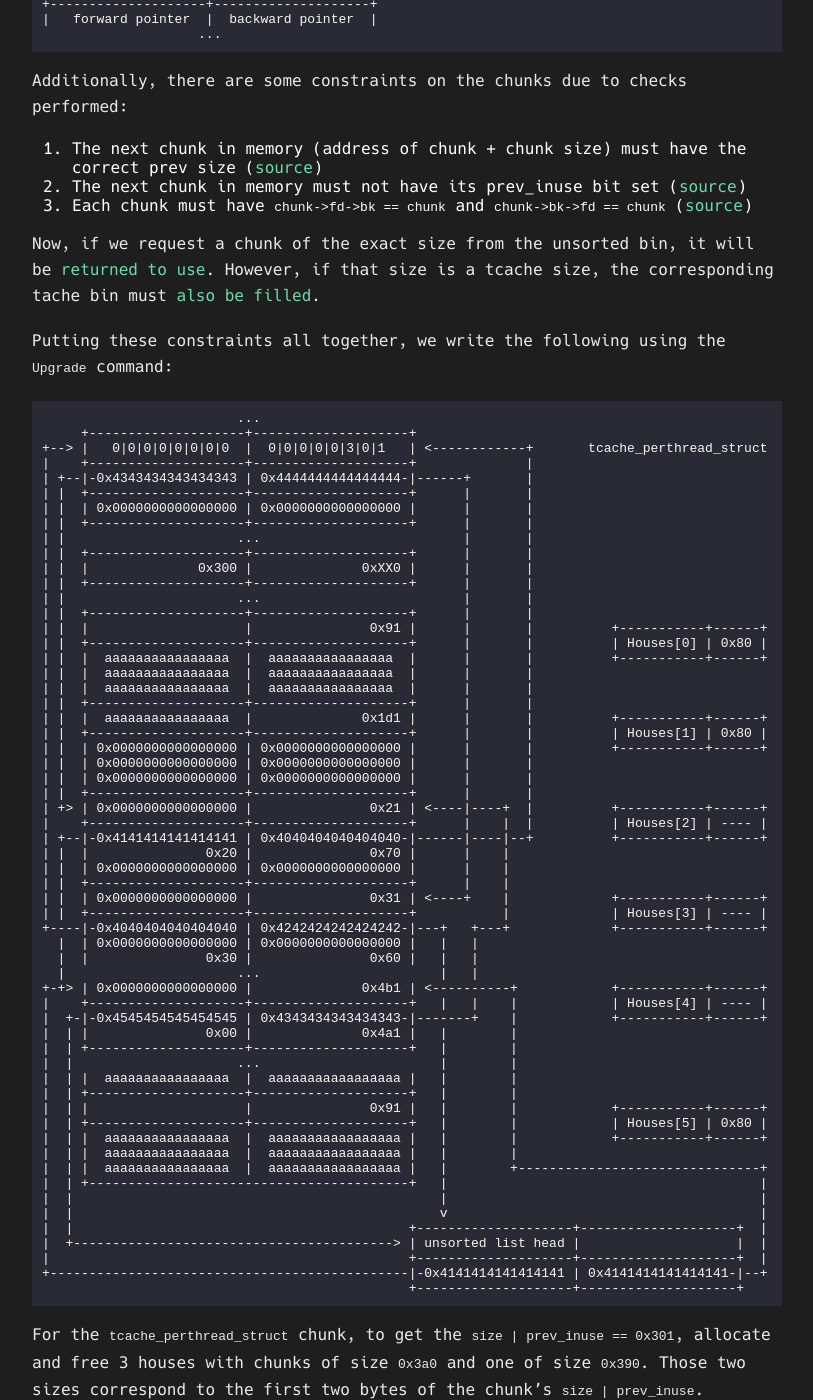
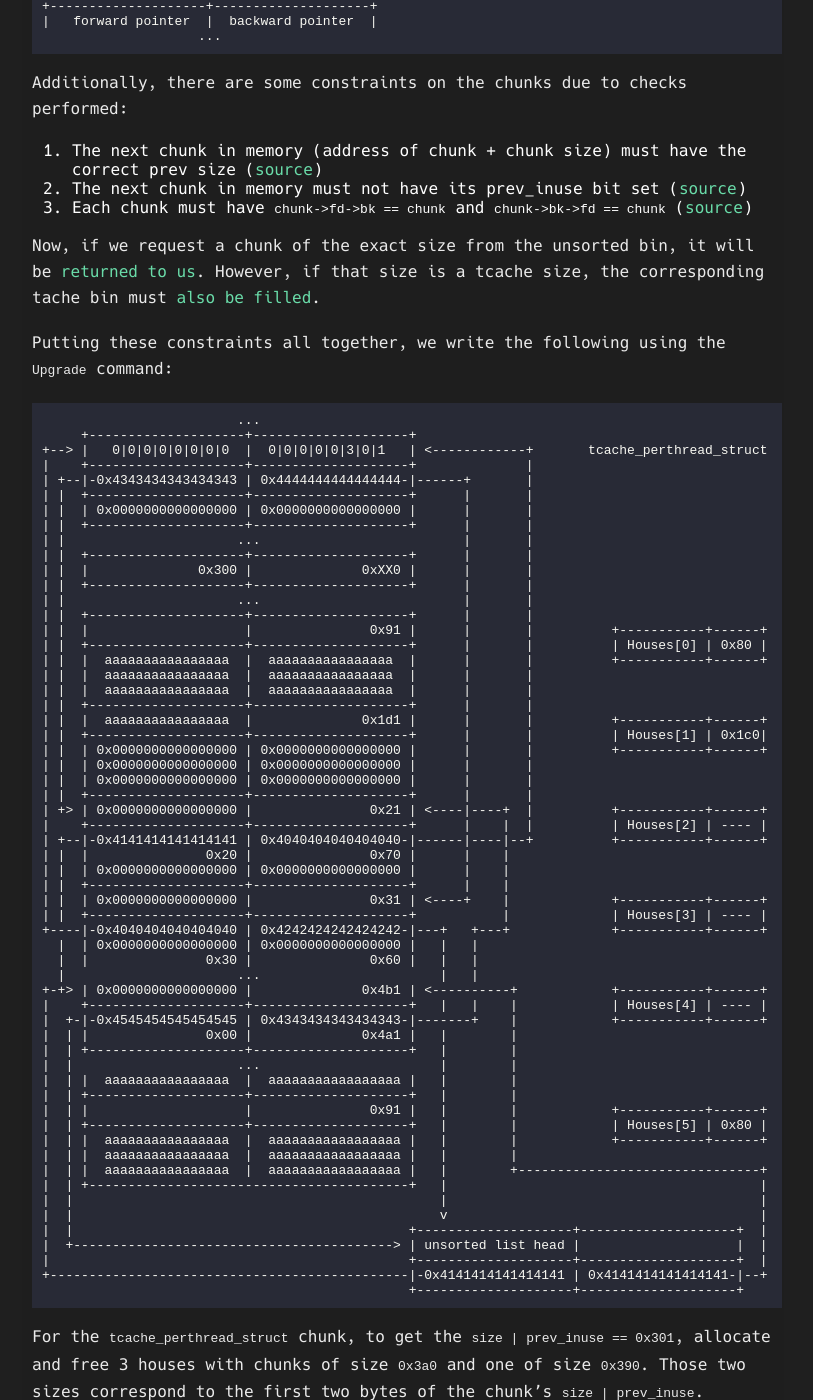
Before and after one commit to RPISEC/website, a Jekyll site: the page built from _posts/2019-10-13-hitcon-quals-2019-lazyhouse.markdown, in a window 1280 px wide and 1400 px high, scrolled down 8600 px. Shown: the whole window, without its empty margins (233-1046 px from the left). Built offline with Jekyll 4.4.1, drawn with Linux system fonts in a browser that asks for light colours; some of the changed text lies outside the part shown.

Commit message:
some small corrections

````diff
--- a/_posts/2019-10-13-hitcon-quals-2019-lazyhouse.markdown
+++ b/_posts/2019-10-13-hitcon-quals-2019-lazyhouse.markdown
@@ -136,7 +136,7 @@
 # Leaks
 The program uses `calloc` for the `Buy House` option, which does not pull from [tcache](https://ctf-wiki.github.io/ctf-wiki/pwn/linux/glibc-heap/implementation/tcache/).  TL;DR, tcache is a per-thread structure that maintains a freelist for each chunk size from `0x20` to `0x410` (I am including space for metadata).  When chunks in that size range are freed, they are added to the tcache, unless that particular size has at least `7` tcache entries, in which case it falls back to the fastbin or unsorted bin.  But `calloc` will not pull from chunks in the tcache.
 
-First, I allocated the following chunks, and then used one of the two `Upgrade()`s on `Houses[0].house_desc` to overwrite the size of `Houses[1].house_desc`, such that it absorbs the three chunks below it.  The region shaded with `//////////` is all part of that chunk.
+First, I allocated the following chunks, and then used one of the two `Upgrade`s on `Houses[0].house_desc` to overwrite the size metadata of `Houses[1].house_desc`, such that it absorbs the three chunks below it.  The region shaded with `//////////` is all part of that chunk.
 ```
 +------------+------------+             +------------+------------+
 |            |       0x91 |             |            |       0x91 |   +-----------+------+
@@ -232,7 +232,7 @@
 | aaaaaaaaaa | aaaaaaaaaa |             | aaaaaaaaaa | aaaaaaaaaa |
 +------------+------------+             +------------+------------+
 | aaaaaaaaaa |      0x1d1 |             | aaaaaaaaaa |      0x1d1 |   +-----------+------+
-+------------+------------+             +------------+------------+   | Houses[1] | 0x4a0|
++------------+------------+             +------------+------------+   | Houses[1] | 0x1c0|
 | 0x00000000 | 0x00000000 |             | 0x00000000 | 0x00000000 |   +-----------+------+
 | 0x00000000 | 0x00000000 |             | 0x00000000 | 0x00000000 |
 | 0x00000000 | 0x00000000 |             | 0x00000000 | 0x00000000 |
@@ -316,7 +316,7 @@
 +-------------------------------++-------------------------------+ }
 ```
 The `0x4343434343434343` and `0x4444444444444444` are pointers to the `0x20` and `0x30` chunks we just freed.
-By freeing an `0x20` and `0x30` sized chunk earlier, we now have the correct metadata to forge a chunk into the unsorted bin, starting within this `tcache_perthread_struct`.  We needed them to be that size, so that those two pointers would boarder the `char counts[64]` array.  Using this array, we can forge a `size | prev_inuse` for our chunk (more on that later).  If we can allocate this chunk, we can overwrite the entire `tcache_perthread_struct`, including the freelist we need to control.  Lets take another look at the heap.
+By freeing an `0x20` and `0x30` sized chunk earlier, we now have the correct metadata to forge a chunk _within_ this `tcache_perthread_struct` into the unsorted bin.  We needed them to be that size, so that those two pointers would boarder the `char counts[64]` array.  Using this array, we can forge a `size | prev_inuse` for our chunk (more on that later).  If we can allocate this chunk, we can overwrite the entire `tcache_perthread_struct`, including the freelist we need to control.  Lets take another look at the heap.
 ```
                          ...
      +--------------------+--------------------+
@@ -335,7 +335,7 @@
  |   |  aaaaaaaaaaaaaaaa  |  aaaaaaaaaaaaaaaa  |      |
  |   +--------------------+--------------------+      |
  |   |  aaaaaaaaaaaaaaaa  |              0x1d1 |      |                  +-----------+------+
- |   +--------------------+--------------------+      |                  | Houses[1] | 0x4a0|
+ |   +--------------------+--------------------+      |                  | Houses[1] | 0x1c0|
  |   | 0x0000000000000000 | 0x0000000000000000 |      |                  +-----------+------+
  |   | 0x0000000000000000 | 0x0000000000000000 |      |
  |   | 0x0000000000000000 | 0x0000000000000000 |      |
@@ -389,7 +389,7 @@
 2. The next chunk in memory must not have its prev_inuse bit set ([source](https://code.woboq.org/userspace/glibc/malloc/malloc.c.html#3758))
 3. Each chunk must have `chunk->fd->bk == chunk` and `chunk->bk->fd == chunk` ([source](https://code.woboq.org/userspace/glibc/malloc/malloc.c.html#3756))
 
-Now, if we request a chunk of the exact size from the unsorted bin, it will be [returned to use](https://code.woboq.org/userspace/glibc/malloc/malloc.c.html#3804).  However, if that size is a tcache size, the corresponding tache bin must [also be filled](https://code.woboq.org/userspace/glibc/malloc/malloc.c.html#3812).
+Now, if we request a chunk of the exact size from the unsorted bin, it will be [returned to us](https://code.woboq.org/userspace/glibc/malloc/malloc.c.html#3804).  However, if that size is a tcache size, the corresponding tache bin must [also be filled](https://code.woboq.org/userspace/glibc/malloc/malloc.c.html#3812).
 
 Putting these constraints all together, we write the following using the `Upgrade` command:
 ```
@@ -414,7 +414,7 @@
 | |  |  aaaaaaaaaaaaaaaa  |  aaaaaaaaaaaaaaaa  |      |       |
 | |  +--------------------+--------------------+      |       |
 | |  |  aaaaaaaaaaaaaaaa  |              0x1d1 |      |       |          +-----------+------+
-| |  +--------------------+--------------------+      |       |          | Houses[1] | 0x80 |
+| |  +--------------------+--------------------+      |       |          | Houses[1] | 0x1c0|
 | |  | 0x0000000000000000 | 0x0000000000000000 |      |       |          +-----------+------+
 | |  | 0x0000000000000000 | 0x0000000000000000 |      |       |
 | |  | 0x0000000000000000 | 0x0000000000000000 |      |       |
````
